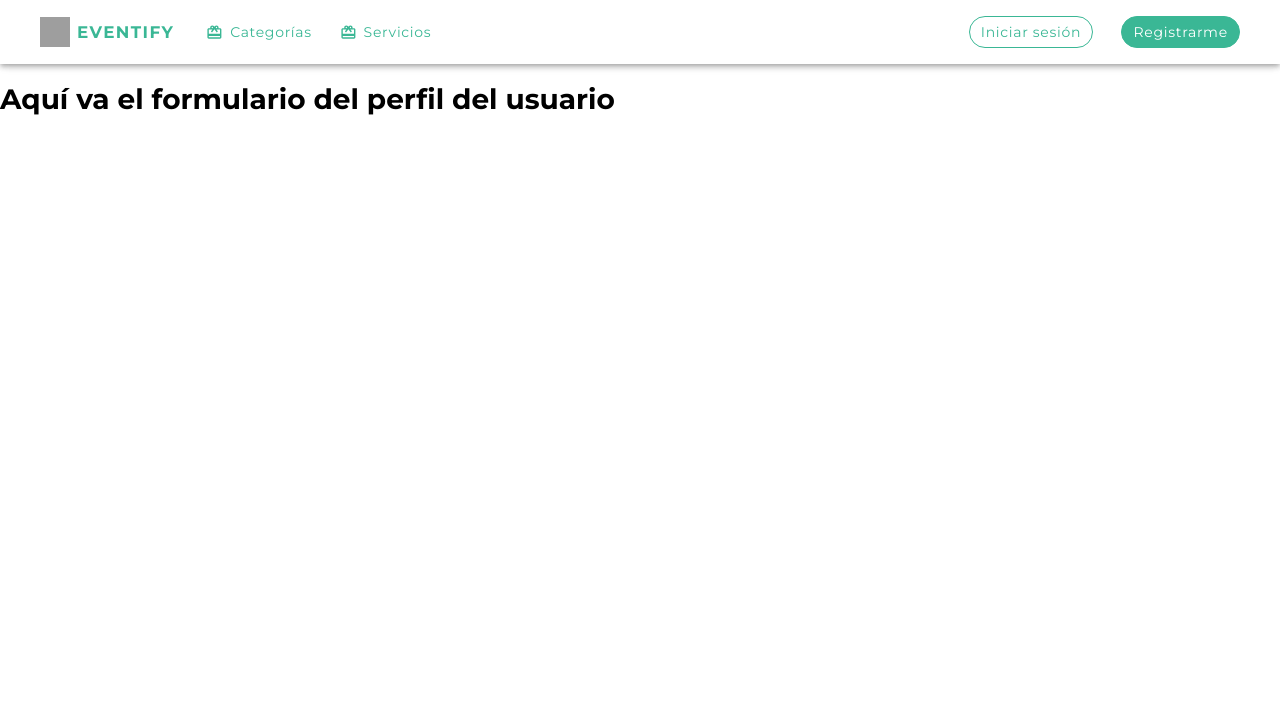
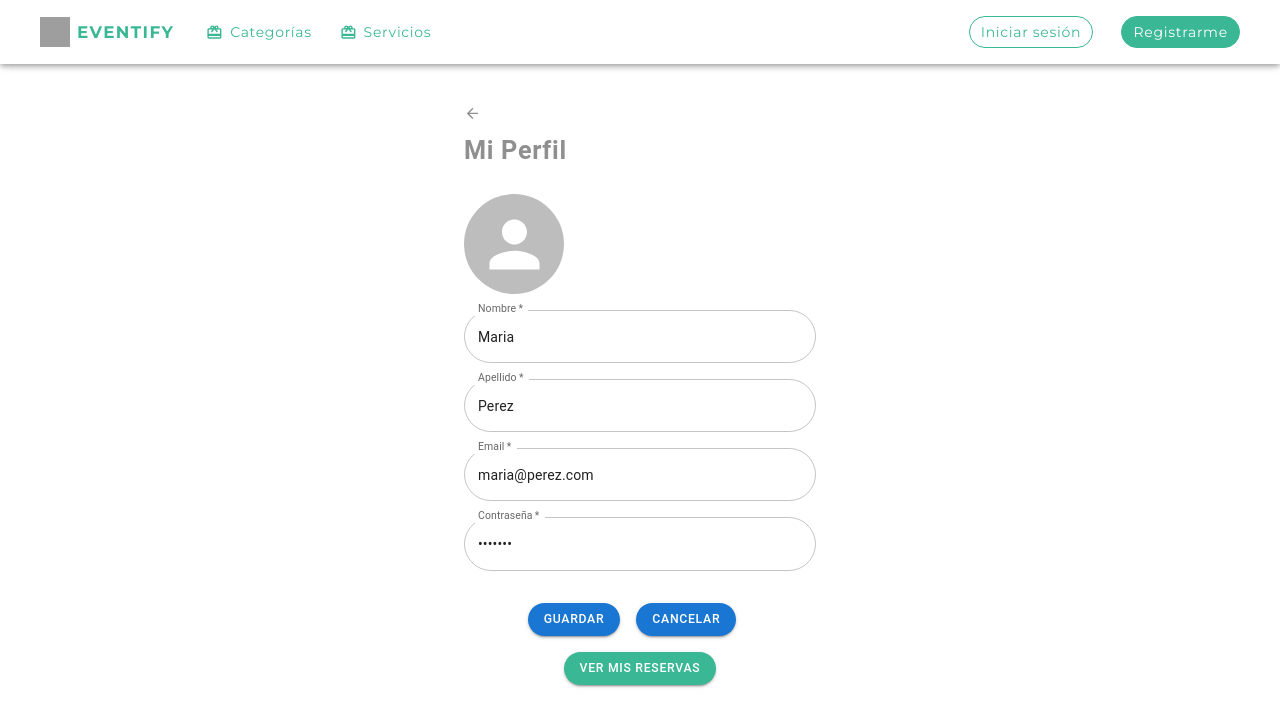
Before and after one commit to 10Daniel10/Eventify-FrontEnd, a Next.js app: page /users/1 in a window 1280 px wide. Shown: the top 726 px of the page. Built offline with nearby package versions, Linux system fonts and the light colour scheme; no server answers; grey boxes are pictures that could not be loaded.

Commit message:
create profile form

```diff
--- /dev/null
+++ b/components/auth/ProfileForm.tsx
@@ -0,0 +1,197 @@
+'use client';
+import { useRouter } from 'next/router';
+import { FC, useState } from 'react';
+import { useForm, SubmitHandler } from 'react-hook-form';
+import Box from '@mui/material/Box';
+import Container from '@mui/material/Container';
+import Grid from '@mui/material/Grid';
+import ArrowBack from '@mui/icons-material/ArrowBack';
+import { Toast } from '../form/Toast';
+import {
+  comparePassword,
+  validateEmail,
+  validatePasswordLength,
+} from 'utils/validations';
+import { CustomLink } from '../form/CustomLink';
+import { CustomInput } from '../form/CustomInput';
+import { CustomButton } from '../form/CustomButton';
+import { CustomTitle } from '../layout/CustomTitle';
+import { ProfileFormT } from 'types/auth/ProfileForm.types';
+import { createUser } from 'eventapp/services/auth/auth.service';
+import s from '../../styles/auth/Auth.module.css';
+import Avatar from '@mui/material/Avatar';
+
+const initialData: ProfileFormT = {
+  firstname: 'Maria',
+  lastname: 'Perez',
+  type: 0,
+  email: 'maria@perez.com',
+  password: '*******',
+};
+
+export const ProfileForm: FC = () => {
+  const router = useRouter();
+
+  const {
+    control,
+    handleSubmit,
+    formState: { errors },
+  } = useForm<ProfileFormT>();
+
+  const [credentialsError, setCredentialsError] = useState<boolean>(false);
+  const [credentialsErrorMessage, setCredentialsErrorMessage] = useState<
+    string | undefined
+  >(undefined);
+
+  const handleCloseToast = () => {
+    setCredentialsError(false);
+  };
+
+  const onSubmit: SubmitHandler<ProfileFormT> = async (formData) => {
+    const emailValidation = validateEmail(formData.email);
+    const passwordValidation = validatePasswordLength(formData.password);
+    const passwordComparation = comparePassword(
+      formData.password,
+      formData.confirmPassword
+    );
+
+    control.setError('email', { message: emailValidation });
+    control.setError('password', { message: passwordValidation });
+    control.setError('confirmPassword', { message: passwordComparation });
+
+    if (Object.keys(errors).length > 0) {
+      return;
+    }
+
+    const response = await createUser(formData);
+
+    try {
+      if (!response.error) {
+        router.push('/');
+      } else {
+        setCredentialsError(true);
+        setCredentialsErrorMessage(`${response.error}: ${response.message}`);
+      }
+    } catch (error: any) {
+      setCredentialsError(true);
+      setCredentialsErrorMessage(`${response.error}: ${response.message}`);
+    }
+  };
+
+  return (
+    <Container className={s.container}>
+      <Toast
+        open={credentialsError}
+        onClose={handleCloseToast}
+        severity='error'
+        message={credentialsErrorMessage}
+      />
+      <Box>
+        <CustomLink
+          href='/'
+          underline='none'
+          customVariant='link'
+          customColor='gray'
+        >
+          <ArrowBack />
+        </CustomLink>
+        <CustomTitle
+          color='gray'
+          htmlTag='h2'
+          text='Mi Perfil'
+          className={s.title}
+        />
+        <Grid item xs={12} mb={2}>
+          <Avatar
+            alt='Foto de perfil'
+            src=''
+            sx={{ width: 100, height: 100 }}
+          />
+        </Grid>
+        <Box component='form' onSubmit={handleSubmit(onSubmit)} mb={2}>
+          <Grid container spacing={2}>
+            <Grid item xs={12}>
+              <CustomInput
+                type='text'
+                name='firstname'
+                label='Nombre'
+                control={control}
+                defaultValue={initialData.firstname}
+                placeholder='Ej: María'
+                required={true}
+              />
+            </Grid>
+            <Grid item xs={12}>
+              <CustomInput
+                type='text'
+                name='lastname'
+                label='Apellido'
+                control={control}
+                defaultValue={initialData.lastname}
+                placeholder='Ej: Pérez'
+                required={true}
+              />
+            </Grid>
+            <Grid item xs={12}>
+              <CustomInput
+                type='email'
+                name='email'
+                label='Email'
+                control={control}
+                defaultValue={initialData.email}
+                placeholder='Ej: maria@perez.com'
+                required={true}
+                error={Boolean(errors.email)}
+                helperText={errors.email?.message}
+              />
+            </Grid>
+            <Grid item xs={12}>
+              <CustomInput
+                type='password'
+                name='password'
+                label='Contraseña'
+                control={control}
+                defaultValue={initialData.password}
+                placeholder='······'
+                required={true}
+                error={Boolean(errors.password)}
+                helperText={errors.password?.message}
+              />
+            </Grid>
+            <Grid container justifyContent='center' spacing={2} mt={2}>
+              <Grid item>
+                <CustomButton
+                  type='submit'
+                  variant='contained'
+                  customColor='secondary'
+                >
+                  Guardar
+                </CustomButton>
+              </Grid>
+              <Grid item>
+                <CustomButton
+                  type='submit'
+                  variant='contained'
+                  customColor='gray'
+                >
+                  Cancelar
+                </CustomButton>
+              </Grid>
+            </Grid>
+          </Grid>
+        </Box>
+        <Box display={'flex'} justifyContent={'center'}>
+          <Grid item xs={12}>
+            <CustomButton
+              type='submit'
+              variant='contained'
+              customColor='primary'
+            >
+              Ver Mis Reservas
+            </CustomButton>
+          </Grid>
+        </Box>
+      </Box>
+    </Container>
+  );
+};
--- a/pages/users/[id].tsx
+++ b/pages/users/[id].tsx
@@ -1,4 +1,6 @@
+import { ProfileForm } from 'eventapp/components/auth/ProfileForm';
 import { Layout } from 'eventapp/components/layout/Layout';
+import { Section } from 'eventapp/components/layout/Section';
 import { NextPage } from 'next';
 import Head from 'next/head';
 
@@ -21,10 +23,12 @@ const UserId: NextPage = () => {
         <link rel='icon' href='/favicon.ico' />
       </Head>
       <Layout>
-        <h1>Aquí va el formulario del perfil del usuario</h1>
+        <Section>
+          <ProfileForm />
+        </Section>
       </Layout>
     </>
-  )
-}
+  );
+};
 
 export default UserId;
```
Also changed, not shown: components/nav/Navbar.tsx (+30 -11 lines), types/auth/ProfileForm.types.ts (added, +7 -0 lines).
